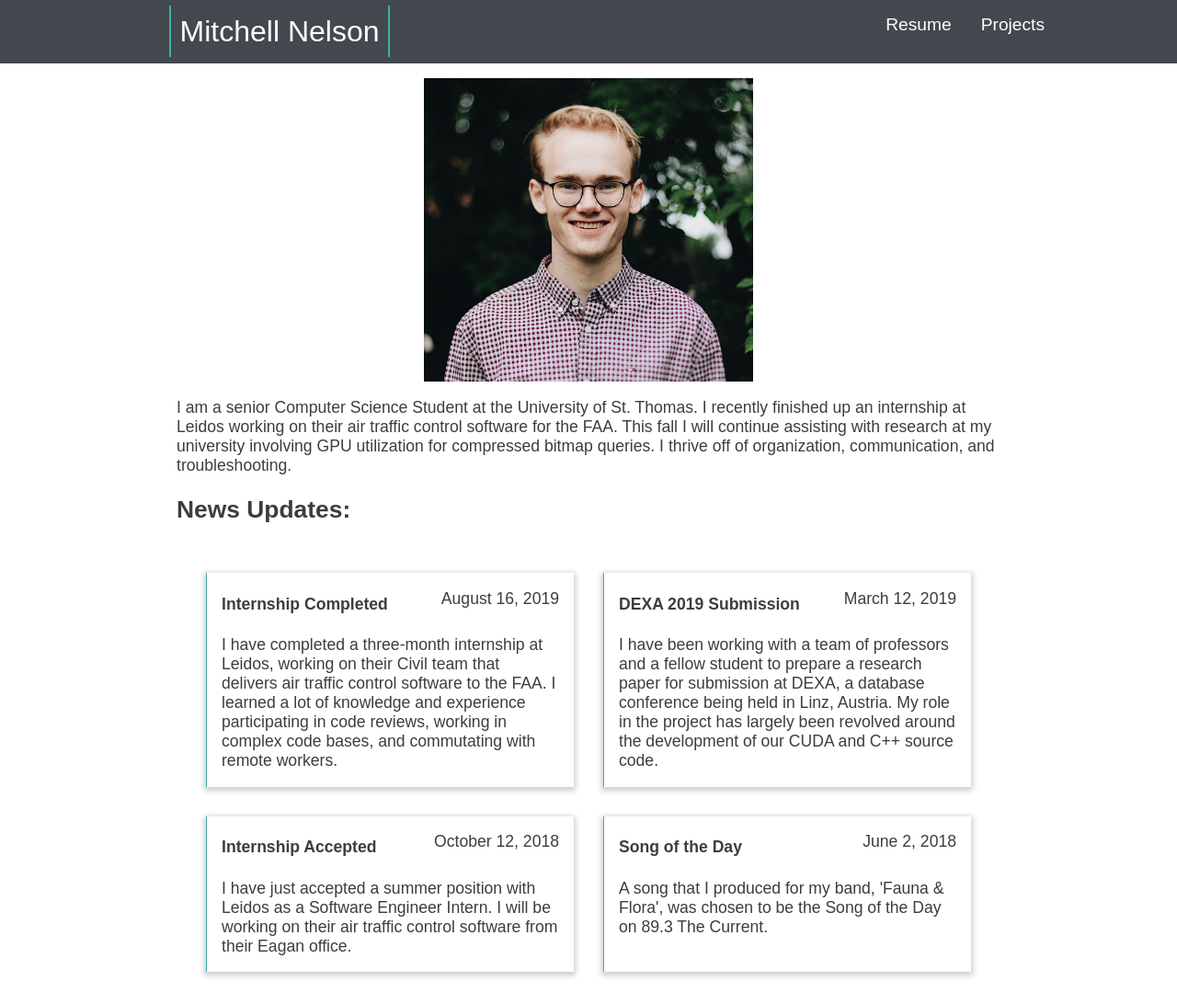
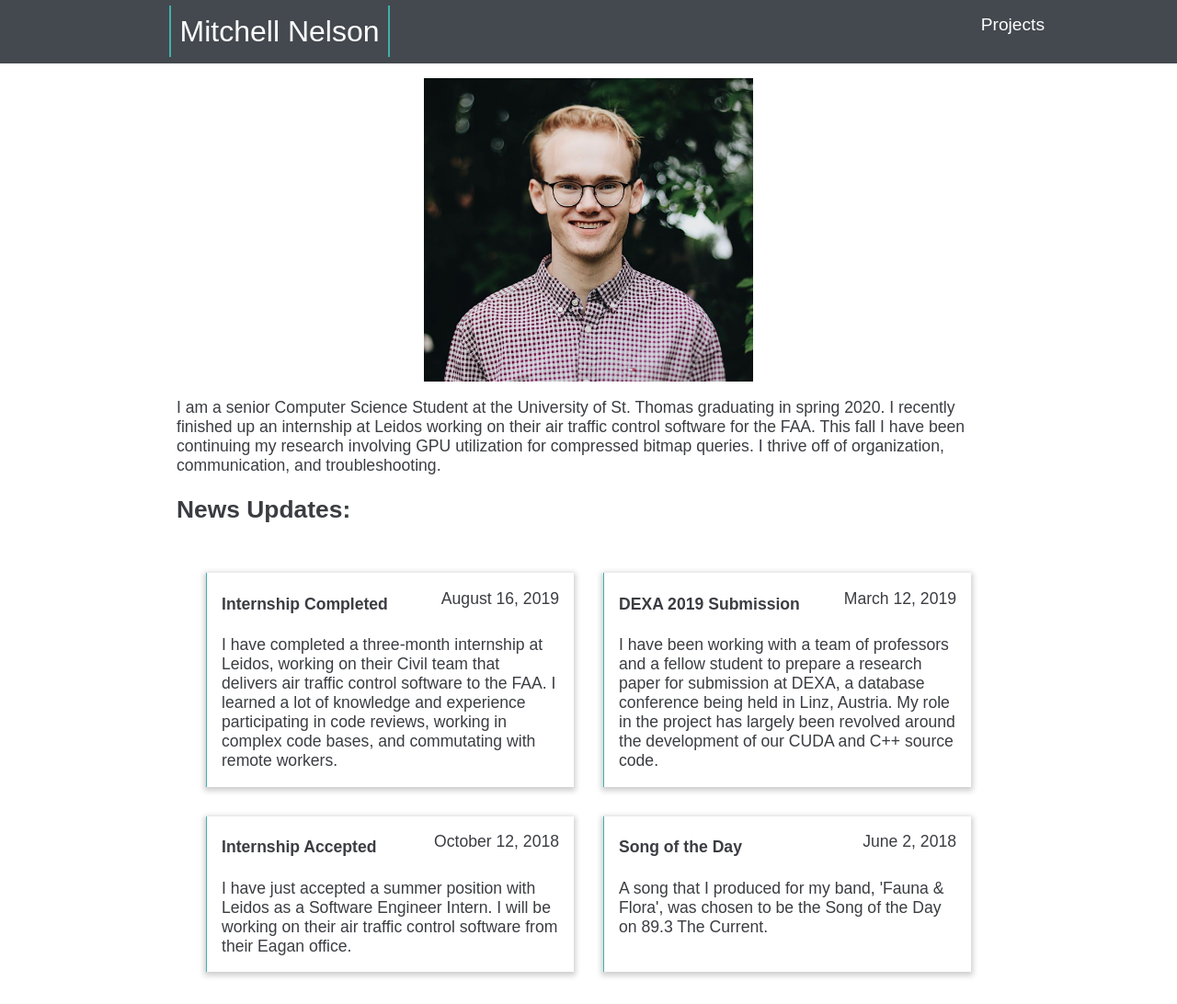
Before and after one commit to MitchellNelson/nels4929.github.io, a plain HTML site: page index.html in a window 1280 px wide. Shown: the top 1092 px of the page at 92% size. Drawn offline with Linux system fonts and the light colour scheme.

Commit message:
No Resume

```diff
--- a/index.html
+++ b/index.html
@@ -15,12 +15,12 @@
 		<ul class="center_header">
 			<li><a href="index.html"><span id="name">Mitchell Nelson</span></a></li>
 			<li style="float:right"><a href="html/projects.html"><span>Projects</span></a></li>
-			<li style="float:right"><a href="pdf/Resume_Fall_20192.pdf"><span>Resume</span></a></li>
+			<!--<li style="float:right"><a href="pdf/Resume_Fall_20192.pdf"><span>Resume</span></a></li>-->
 		</ul>
 	</div>
 	<div class="intro">
 		<img src="images/profile.jpg">
-		<p id = "intro_p">I am a senior Computer Science Student at the University of St. Thomas. I recently finished up an internship at Leidos working on their air traffic control software for the FAA. This fall I will continue assisting with research at my university involving GPU utilization for compressed bitmap queries. I thrive off of organization, communication, and troubleshooting.</p>
+		<p id = "intro_p">I am a senior Computer Science Student at the University of St. Thomas graduating in spring 2020. I recently finished up an internship at Leidos working on their air traffic control software for the FAA. This fall I have been continuing my research involving GPU utilization for compressed bitmap queries. I thrive off of organization, communication, and troubleshooting.</p>
 	</div>
 	<div class="boxes">
 		<h2>News Updates:</h2>
```
Also changed, not shown: html/projects.html (+1 -1 lines).
